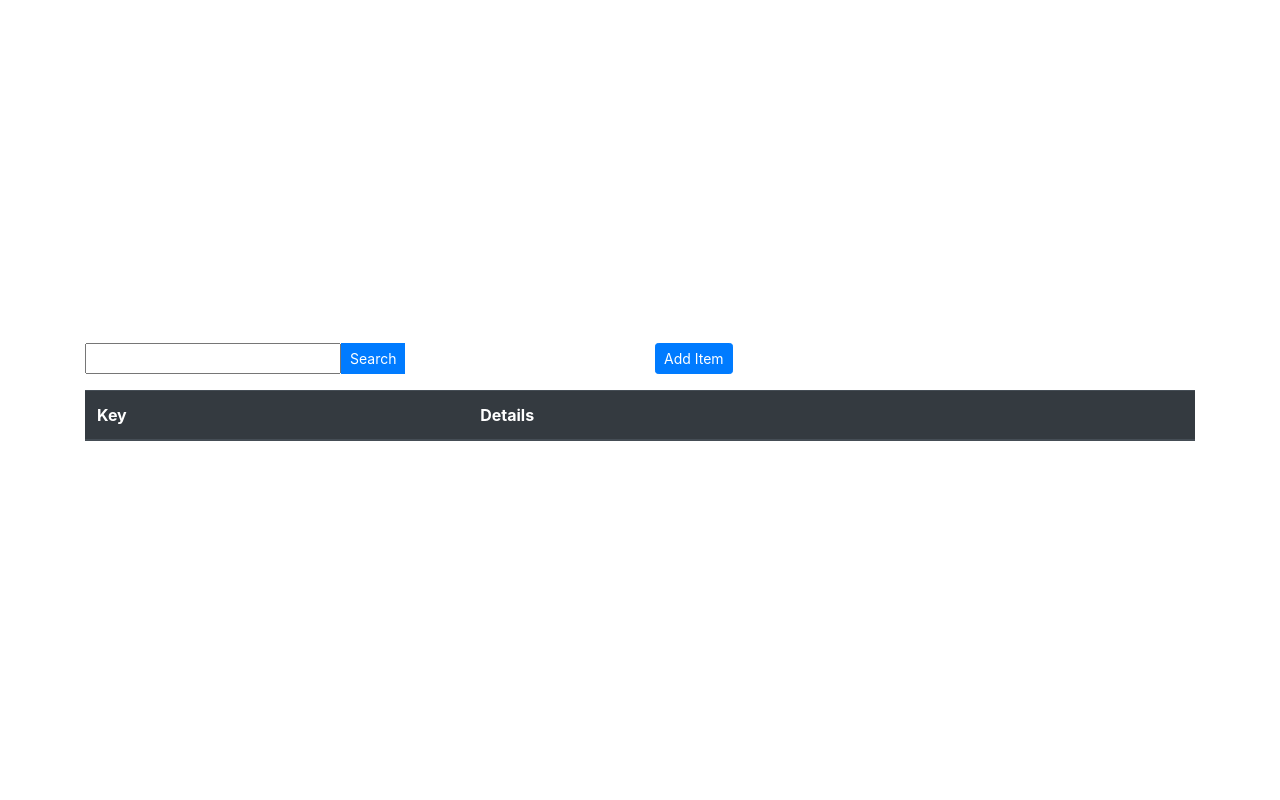
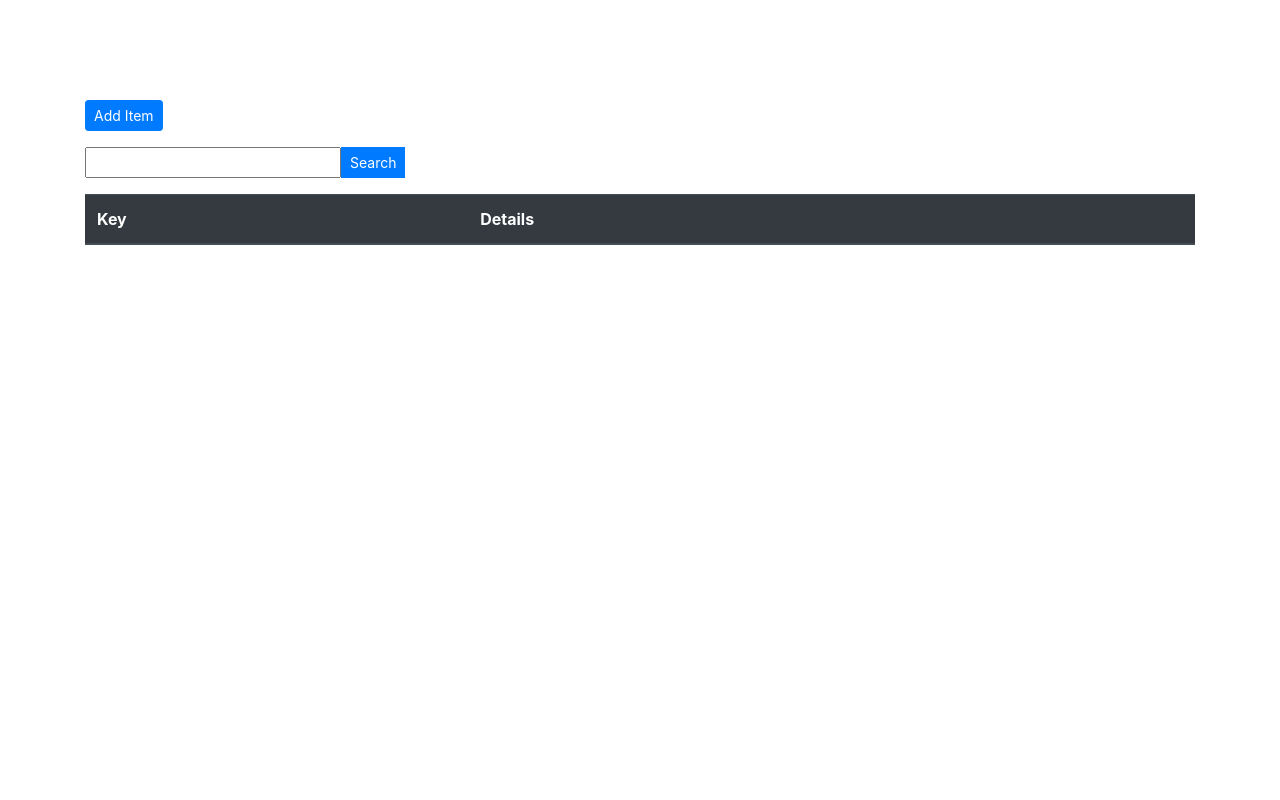
Before and after one commit to keanoangelo/flask-vue-crud, a Flask app: page /dashboard in a window 1280 px wide. Run offline with Flask 2, Linux system fonts and the light colour scheme; lists and menus that the app fills with data are empty; some libraries are stand-ins or nearby versions.

Commit message:
Updated CSS

```diff
--- a/static/js/vueCrudDashboard.js
+++ b/static/js/vueCrudDashboard.js
@@ -1,6 +1,14 @@
 const AppComponent = {
     delimiters: ['[[', ']]'],
     template: `<div class="container">
+
+                    <div class="row">
+                        <div class="col-6">
+                            <div class="input-group mb-3">
+                                <button type="button" class="btn btn-primary btn-sm" data-toggle="modal" data-target="#addModal">Add Item</button>
+                            </div>
+                        </div>
+                    </div>
 
                     <div class="row">
                         <div class="col-6">
@@ -12,11 +20,7 @@ const AppComponent = {
                                 </div>
                             </div>
                         </div>
-                        <div class="col-6">
-                            <button type="button" class="btn btn-primary btn-sm" data-toggle="modal" data-target="#addModal">Add Item</button>
-                        </div>
                     </div>
-
 
                     <!-- Table -->
                     <div class="table-responsive-md">
--- a/templates/crud_dashboard.html
+++ b/templates/crud_dashboard.html
@@ -8,10 +8,7 @@
     <link rel="stylesheet" href="https://stackpath.bootstrapcdn.com/bootstrap/4.3.1/css/bootstrap.min.css" integrity="sha384-ggOyR0iXCbMQv3Xipma34MD+dH/1fQ784/j6cY/iJTQUOhcWr7x9JvoRxT2MZw1T" crossorigin="anonymous">
     <style>
       #vue-application {
-        display: flex;
-        align-items: center;
-        justify-content: center;
-        height: 100vh;
+        margin-top: 100px
       }
     </style>
   </head>
```
